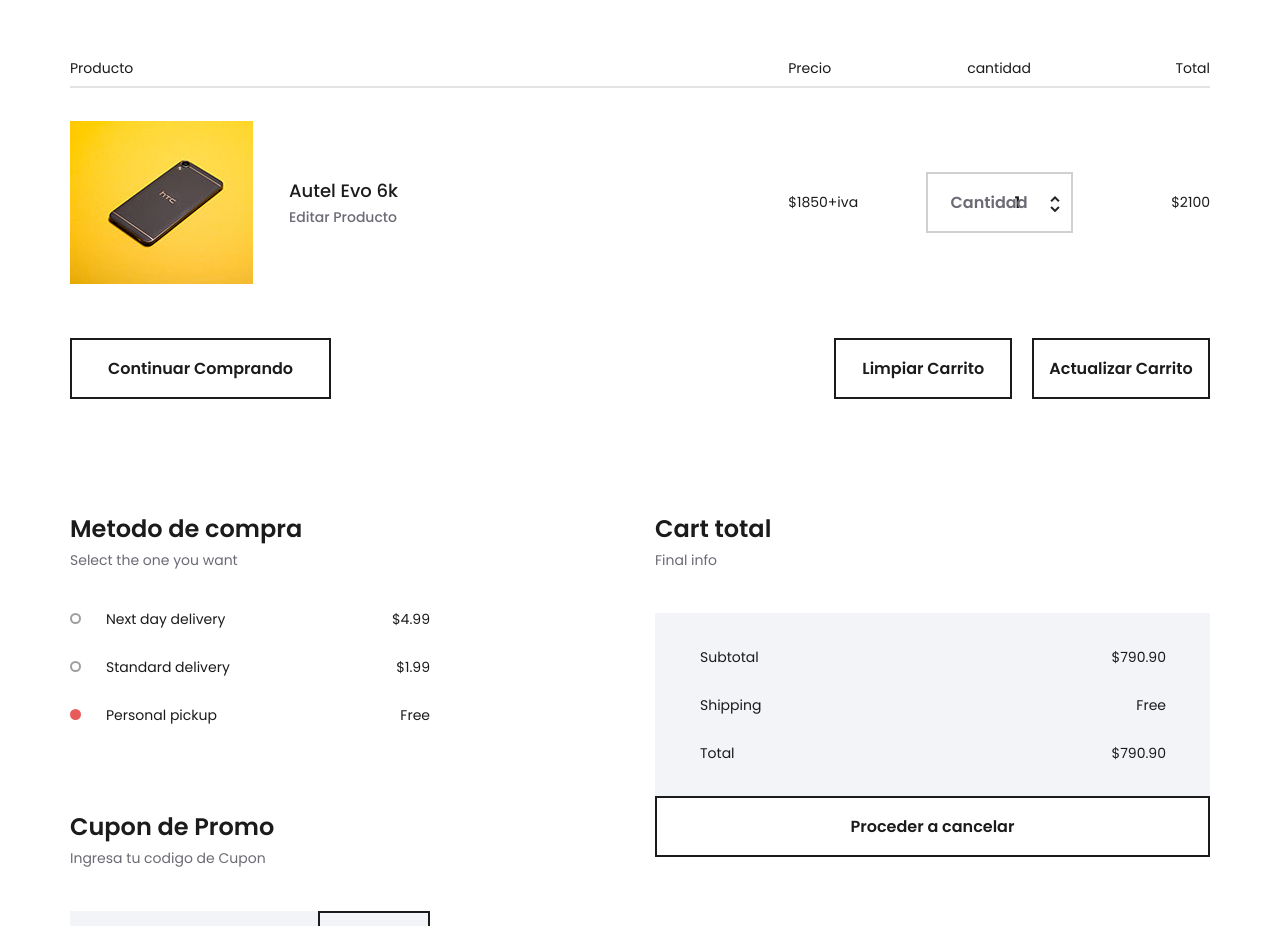
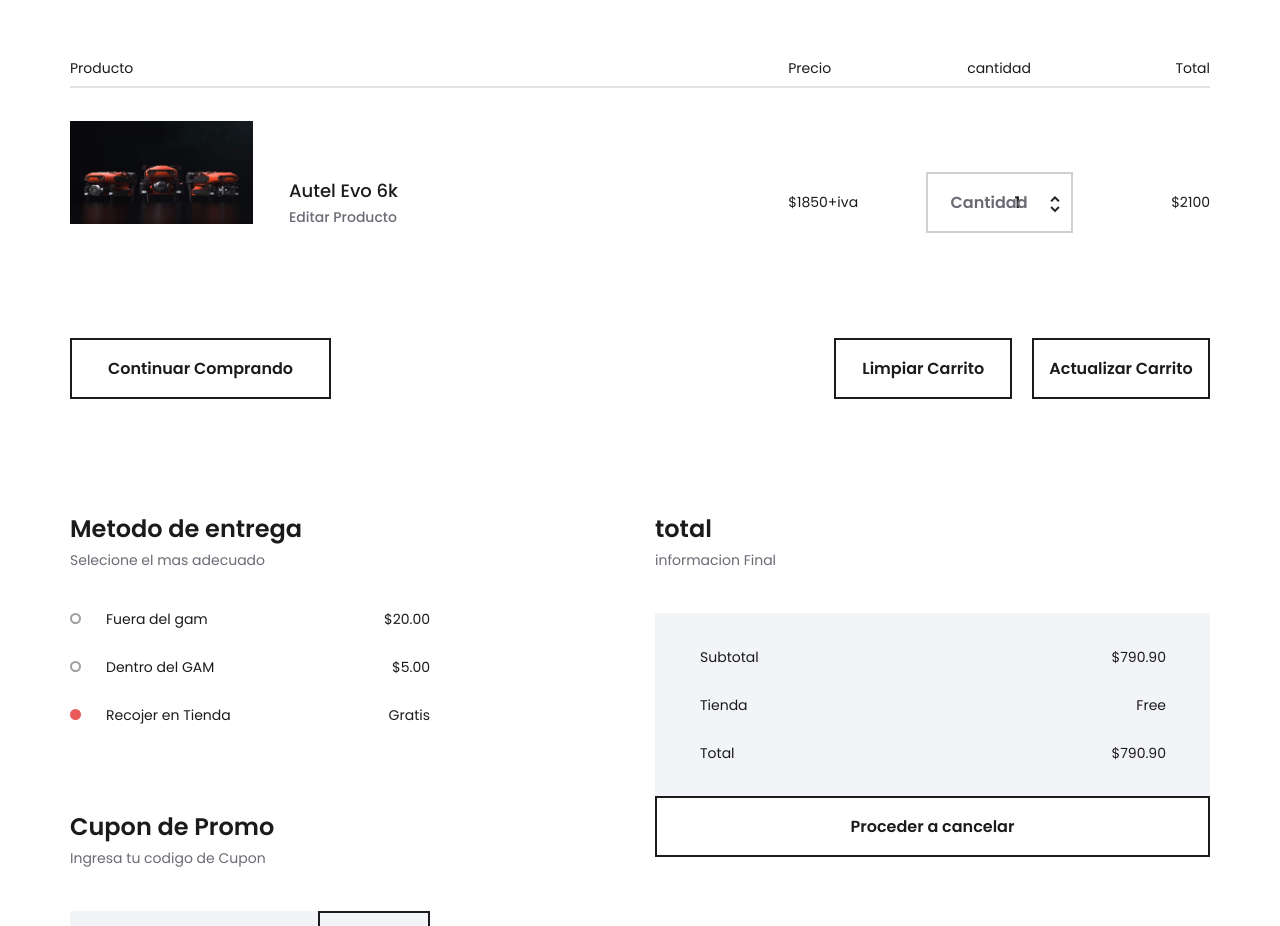
Before and after one commit to Aerogeotech/tienda, a plain HTML site: page cart.html in a window 1280 px wide. Shown: the part 400-1326 px from the top of the page. Drawn offline with Linux system fonts and the light colour scheme.

Commit message:
Update cart.html

```diff
--- a/cart.html
+++ b/cart.html
@@ -238,7 +238,7 @@
 							<!-- Name -->
 							<div class="cart_item_product d-flex flex-row align-items-center justify-content-start">
 								<div class="cart_item_image">
-									<div><img src="images/cart_1.jpg" alt=""></div>
+									<div><img src="raw.jpg" alt=""></div>
 								</div>
 								<div class="cart_item_name_container">
 									<div class="cart_item_name"><a href="#">Autel Evo 6k</a></div>
@@ -285,23 +285,23 @@
 
 						<!-- Delivery -->
 						<div class="delivery">
-							<div class="section_title">Metodo de compra</div>
-							<div class="section_subtitle">Select the one you want</div>
+							<div class="section_title">Metodo de entrega</div>
+							<div class="section_subtitle">Selecione el mas adecuado </div>
 							<div class="delivery_options">
-								<label class="delivery_option clearfix">Next day delivery
+								<label class="delivery_option clearfix">Fuera del gam
 									<input type="radio" name="radio">
 									<span class="checkmark"></span>
-									<span class="delivery_price">$4.99</span>
+									<span class="delivery_price">$20.00</span>
 								</label>
-								<label class="delivery_option clearfix">Standard delivery
+								<label class="delivery_option clearfix">Dentro del GAM
 									<input type="radio" name="radio">
 									<span class="checkmark"></span>
-									<span class="delivery_price">$1.99</span>
+									<span class="delivery_price">$5.00</span>
 								</label>
-								<label class="delivery_option clearfix">Personal pickup
+								<label class="delivery_option clearfix">Recojer en Tienda
 									<input type="radio" checked="checked" name="radio">
 									<span class="checkmark"></span>
-									<span class="delivery_price">Free</span>
+									<span class="delivery_price">Gratis</span>
 								</label>
 							</div>
 						</div>
@@ -321,8 +321,8 @@
 
 					<div class="col-lg-6 offset-lg-2">
 						<div class="cart_total">
-							<div class="section_title">Cart total</div>
-							<div class="section_subtitle">Final info</div>
+							<div class="section_title"> total</div>
+							<div class="section_subtitle">informacion Final </div>
 							<div class="cart_total_container">
 								<ul>
 									<li class="d-flex flex-row align-items-center justify-content-start">
@@ -330,7 +330,7 @@
 										<div class="cart_total_value ml-auto">$790.90</div>
 									</li>
 									<li class="d-flex flex-row align-items-center justify-content-start">
-										<div class="cart_total_title">Shipping</div>
+										<div class="cart_total_title">Tienda</div>
 										<div class="cart_total_value ml-auto">Free</div>
 									</li>
 									<li class="d-flex flex-row align-items-center justify-content-start">
```
